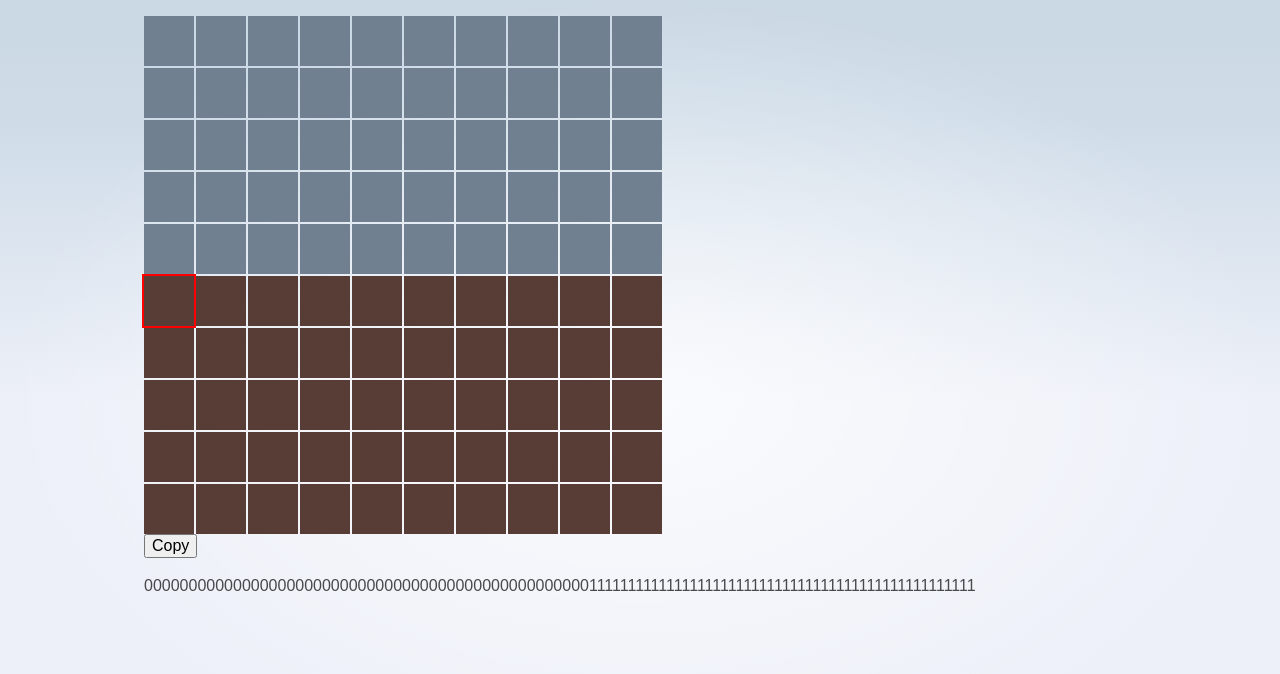
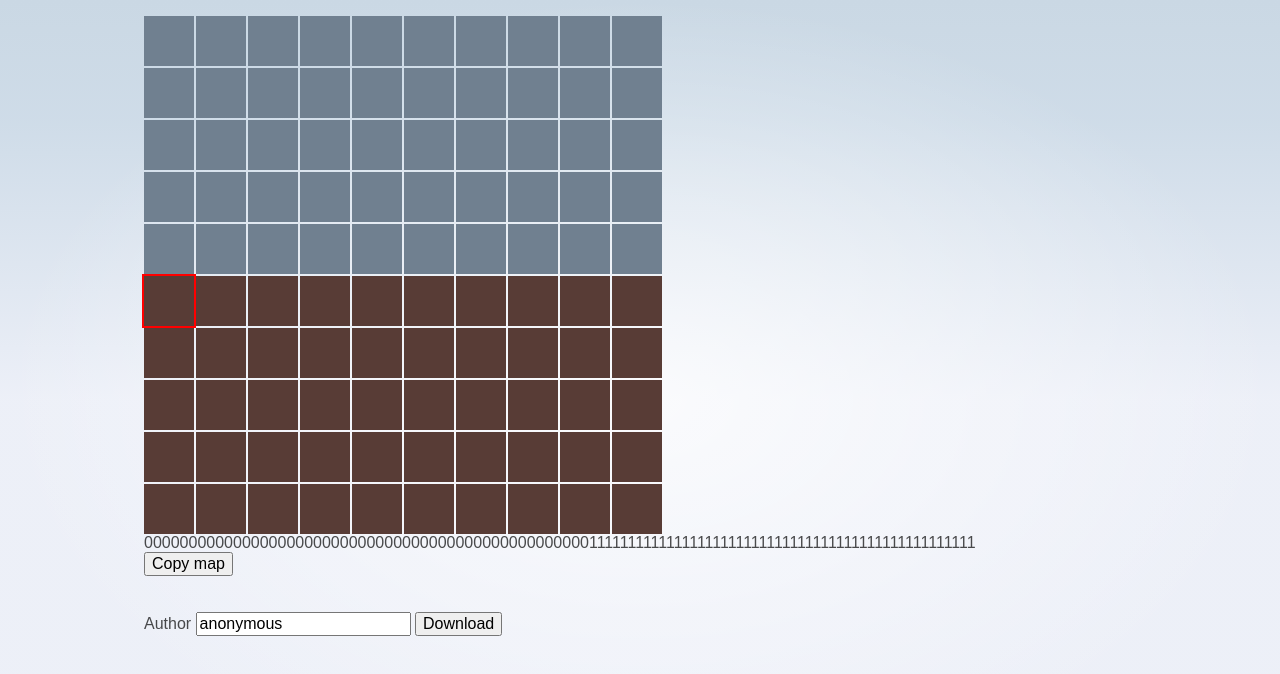
Before and after one commit to cmavelis/griddle, a SvelteKit app: page / in a window 1280 px wide. Shown: the top 674 px of the page. Built offline with nearby package versions, Linux system fonts and the light colour scheme.

Commit message:
download one map as collection

```diff
--- a/src/routes/+page.svelte
+++ b/src/routes/+page.svelte
@@ -1,15 +1,51 @@
-<script>
+<script lang="ts">
     import GridEditor from "./GridEditor.svelte";
+    import type { Collection } from "../stores/collection";
+    const uuid = () => crypto.randomUUID();
     let map = $state(Array(50).fill(0).concat(Array(50).fill(1)))
     let mapString = $derived(map.join(''))
+    let author = $state('anonymous')
 
     const handleCopy = () => {
         navigator.clipboard.writeText(mapString)
+    }
+
+    const handleDownload = (e: SubmitEvent) => {
+        e.preventDefault()
+
+        const payload: Collection = {
+            size: [10,10],
+            game: 'project-proteus',
+            author,
+            createdAt: new Date().toISOString(),
+            data: [{
+                id: uuid(),
+                grid: mapString
+            }]
+        }
+
+        const blob = new Blob([JSON.stringify(payload)], { type: 'application/json' });
+        const url = URL.createObjectURL(blob);
+        const a = document.createElement('a');
+        a.href = url;
+        a.download = 'collection.json';
+        a.click();
     }
 </script>
 
 <div>
     <GridEditor bind:map/>
-    <button onclick={handleCopy}>Copy</button>
-    <p>{mapString}</p>
+    <div>{mapString}</div>
+    <button onclick={handleCopy}>Copy map</button>
+
+    <br/>
+    <br/>
+    <br/>
+
+    <form onsubmit={handleDownload}>
+        <label for="author">Author</label>
+        <input type="text" bind:value={author}/>
+        <button type="submit">Download</button>
+    </form>
+
 </div>
--- a/src/stores/collection.ts
+++ b/src/stores/collection.ts
@@ -4,9 +4,8 @@ import defaultGrid from '$lib/default-grid.json';
 
 type Grid = typeof defaultGrid;
 
-type Collection = typeof defaultCollection & {
-	size: string[];
-	grid: Grid[];
+export type Collection = Omit<typeof defaultCollection, 'data'> & {
+	data: Grid[];
 };
 
 export const collection = writable<Collection>(
```
